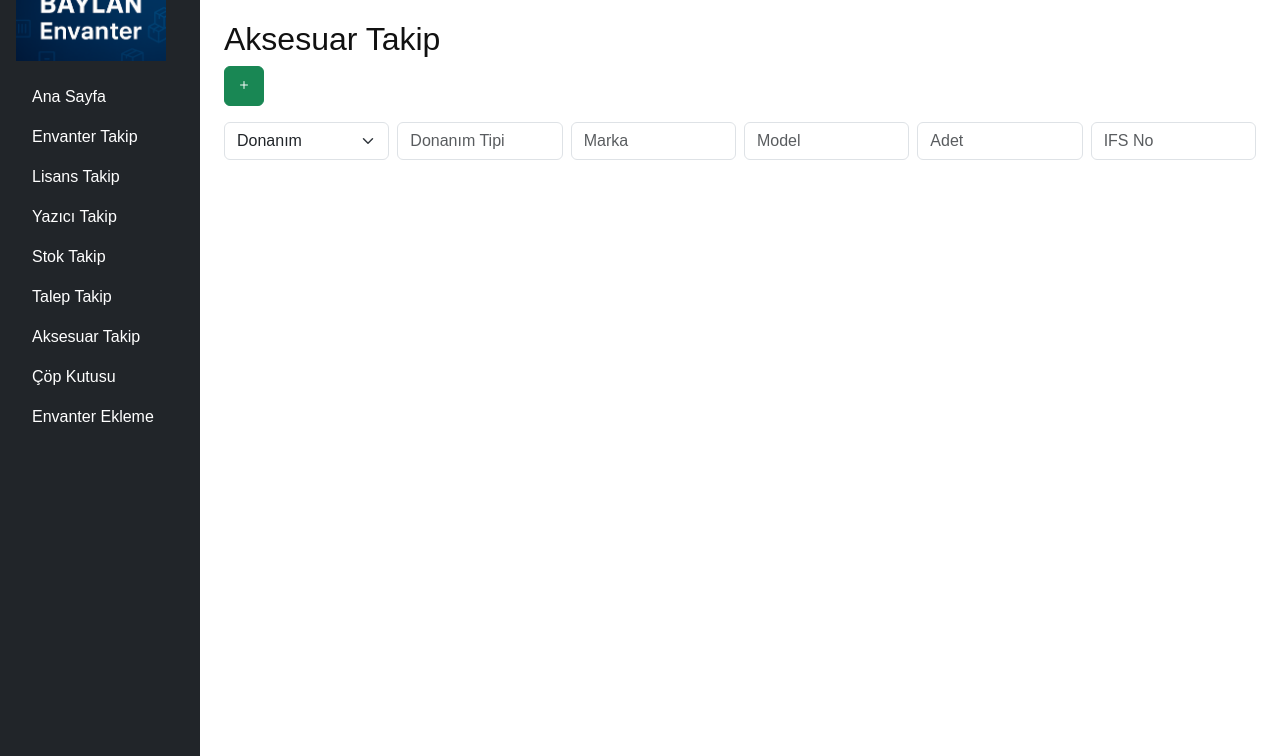
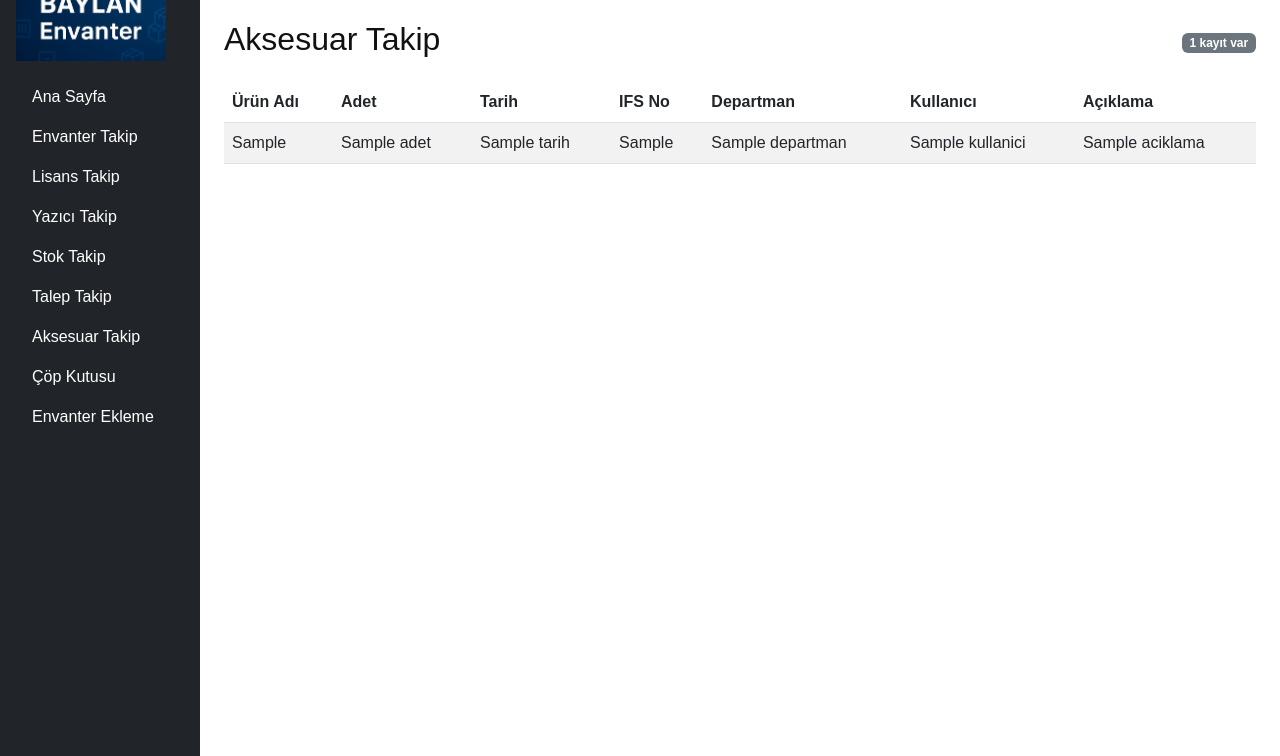
Before and after one commit to fixadd/BilgiislemTool, a FastAPI app: template templates/aksesuar.html in a window 1280 px wide. Shown: the part 44-800 px from the top of the page. Run offline with FastAPI, Linux system fonts and the light colour scheme; the template is opened without the code that fills it: most values are stand-ins (such as "Sample title", 1, 10 or a date in 2020).

Commit message:
Add accessory tracking and integrate with request transfers

```diff
--- a/main.py
+++ b/main.py
@@ -151,6 +151,18 @@ class StockItem(Base):
     ifs_no = Column(String)
     aciklama = Column(String)
     islem_yapan = Column(String)
+
+
+class AccessoryInventory(Base):
+    __tablename__ = "accessory_inventory"
+    id = Column(Integer, primary_key=True, index=True)
+    urun_adi = Column(String)
+    adet = Column(Integer)
+    tarih = Column(Date)
+    ifs_no = Column(String)
+    departman = Column(String)
+    kullanici = Column(String)
+    aciklama = Column(String)
 
 
 class RequestItem(Base):
@@ -1938,8 +1950,10 @@ def request_tracking_page(
 def accessories_page(
     request: Request,
     user: User = Depends(require_login),
-):
-    return templates.TemplateResponse("aksesuar.html", {"request": request})
+    db: Session = Depends(get_db),
+):
+    items = db.query(AccessoryInventory).order_by(AccessoryInventory.tarih.desc()).all()
+    return templates.TemplateResponse("aksesuar.html", {"request": request, "items": items})
 
 
 @app.post("/requests/add")
@@ -2035,6 +2049,17 @@ def transfer_requests(
                     bagli_makina_no="",
                 )
                 db.add(hw)
+        elif it.kategori == "aksesuar":
+            acc = AccessoryInventory(
+                urun_adi=it.urun_adi,
+                adet=qty,
+                tarih=date.today(),
+                ifs_no=it.ifs_no,
+                departman=inp.departman,
+                kullanici=it.talep_acan,
+                aciklama=it.aciklama,
+            )
+            db.add(acc)
         else:
             st = StockItem(
                 urun_adi=it.urun_adi,
--- a/templates/aksesuar.html
+++ b/templates/aksesuar.html
@@ -1,63 +1,34 @@
 {% extends "base.html" %}
 {% block title %}Aksesuar Takip{% endblock %}
 {% block content %}
-<h2>Aksesuar Takip</h2>
-<div class="d-flex gap-2 mb-3">
-  <button id="add-row" class="btn btn-success" style="width:40px;height:40px;display:flex;align-items:center;justify-content:center;">
-    <i class="bi bi-plus"></i>
-  </button>
+<div class="d-flex justify-content-between align-items-center">
+  <h2>Aksesuar Takip</h2>
+  <span class="badge bg-secondary">{{ items|length }} kayıt var</span>
 </div>
-<form>
-  <div id="rows" class="d-flex flex-column gap-2">
-    <div class="row g-2 item-row">
-      <div class="col">
-        <select class="form-select kategori">
-          <option value="donanim">Donanım</option>
-          <option value="lisans">Lisans</option>
-          <option value="aksesuar">Aksesuar</option>
-        </select>
-      </div>
-      <div class="col hardware-field">
-        <input type="text" class="form-control" placeholder="Donanım Tipi">
-      </div>
-      <div class="col hardware-field">
-        <input type="text" class="form-control" placeholder="Marka">
-      </div>
-      <div class="col hardware-field">
-        <input type="text" class="form-control" placeholder="Model">
-      </div>
-        <div class="col common-field">
-          <input type="number" class="form-control" placeholder="Adet" min="0">
-        </div>
-      <div class="col common-field">
-        <input type="text" class="form-control" placeholder="IFS No">
-      </div>
-      <div class="col license-field d-none">
-        <input type="text" class="form-control" placeholder="Yazılım Adı">
-      </div>
-    </div>
-  </div>
-</form>
+<table class="table table-striped mt-3">
+  <thead>
+    <tr>
+      <th>Ürün Adı</th>
+      <th>Adet</th>
+      <th>Tarih</th>
+      <th>IFS No</th>
+      <th>Departman</th>
+      <th>Kullanıcı</th>
+      <th>Açıklama</th>
+    </tr>
+  </thead>
+  <tbody>
+    {% for it in items %}
+    <tr>
+      <td>{{ it.urun_adi }}</td>
+      <td>{{ it.adet }}</td>
+      <td>{{ it.tarih }}</td>
+      <td>{{ it.ifs_no }}</td>
+      <td>{{ it.departman }}</td>
+      <td>{{ it.kullanici }}</td>
+      <td>{{ it.aciklama }}</td>
+    </tr>
+    {% endfor %}
+  </tbody>
+</table>
 {% endblock %}
-{% block scripts %}
-<script>
-function updateFields(row){
-  const cat = row.querySelector('.kategori').value;
-  row.querySelectorAll('.hardware-field').forEach(el=>el.classList.toggle('d-none', cat === 'lisans'));
-  row.querySelector('.license-field').classList.toggle('d-none', cat !== 'lisans');
-}
-document.querySelectorAll('.item-row').forEach(row=>{
-  updateFields(row);
-  row.querySelector('.kategori').addEventListener('change', ()=>updateFields(row));
-});
-document.getElementById('add-row').addEventListener('click', ()=>{
-  const rows = document.getElementById('rows');
-  const first = rows.querySelector('.item-row');
-  const clone = first.cloneNode(true);
-  clone.querySelectorAll('input').forEach(inp=>inp.value='');
-  rows.appendChild(clone);
-  updateFields(clone);
-  clone.querySelector('.kategori').addEventListener('change', ()=>updateFields(clone));
-});
-</script>
-{% endblock %}
```
